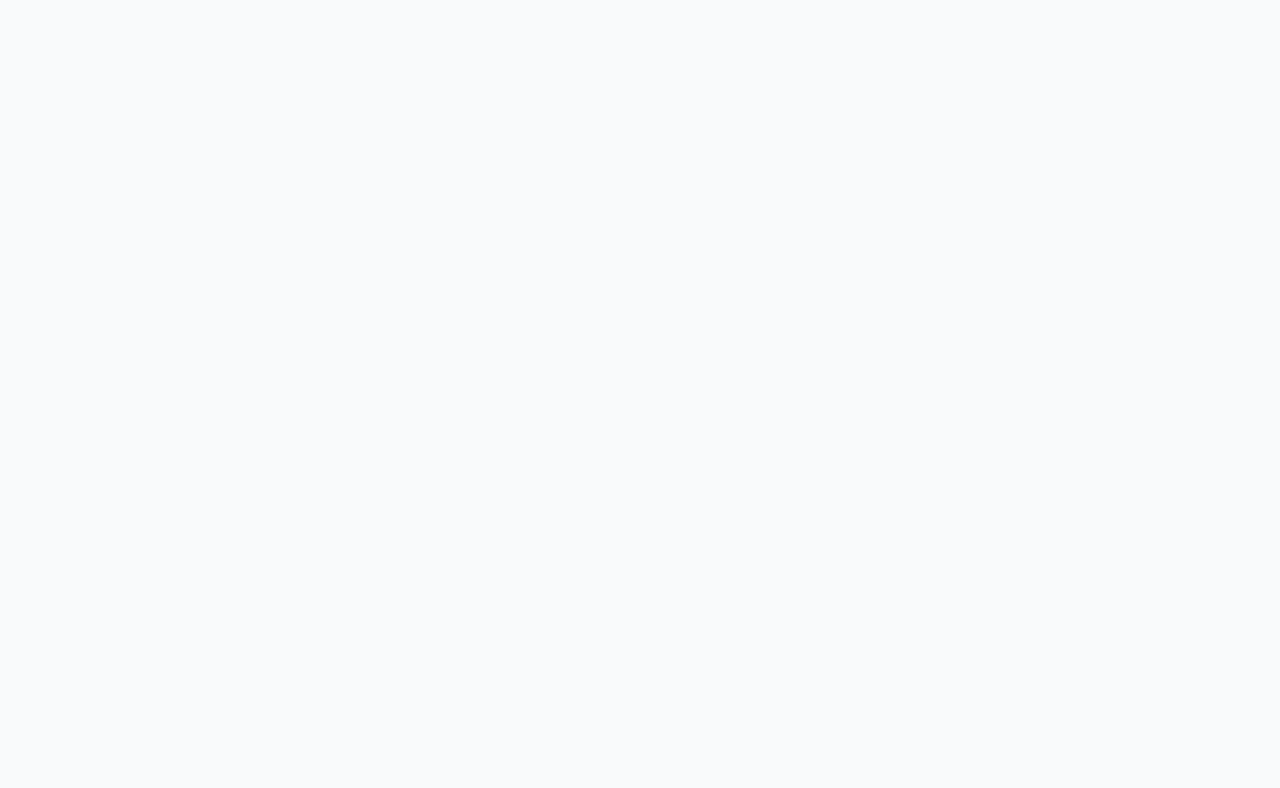
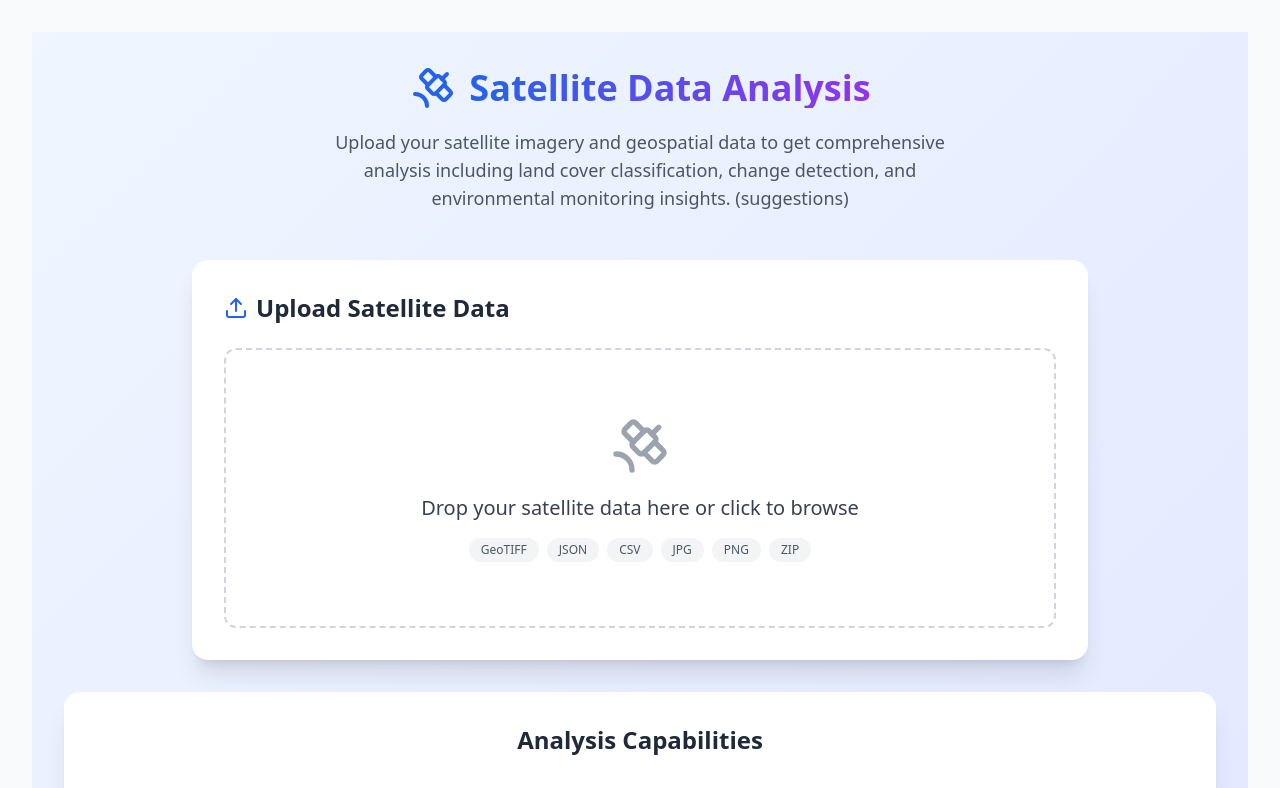
Before and after one commit to mitanshu-agr711/hwiplatform, a React (Vite) app: page /satellite in a window 1280 px wide. Before the commit this address had no page. Shown: the top 788 px of the page. Built offline with nearby package versions, Linux system fonts and the light colour scheme.

Commit message:
sat6ellite navigation

```diff
--- a/src/App.jsx
+++ b/src/App.jsx
@@ -8,6 +8,7 @@ import Social from "./pages/Social";
 import Analysis from "./pages/Analysis";
 import Geospatial from "./pages/Geospatial";
 import Admin from "./pages/admin";
+import Satellite from "./pages/satellite";
 
 
 export default function App() {
@@ -24,6 +25,7 @@ export default function App() {
             <Route path="/analysis" element={<Analysis />} />
             <Route path="/geospatial" element={<Geospatial />} />
             <Route path="/admin" element={<Admin />} />
+            <Route path="/satellite" element={<Satellite />} />
           </Routes>
         </main>
       </div>
--- a/src/components/Navbar.jsx
+++ b/src/components/Navbar.jsx
@@ -22,6 +22,8 @@ export default function Navbar() {
     { path: "/social", label: "Social Media" },
     { path: "/analysis", label: "Analysis" },
     { path: "/geospatial", label:  "Dashboard" },
+    { path: "/satellite", label:  "Satellite" },
+
   ];
 
   const handleInputChange = (e) => {
--- a/src/pages/satellite.jsx
+++ b/src/pages/satellite.jsx
@@ -290,7 +290,7 @@ export default function SatelliteAnalysis() {
                     Drop your satellite data here or click to browse
                   </p>
                   <p className="text-sm text-gray-500 mb-4">
-                    Supports: GeoTIFF, Sentinel, Landsat, JSON, CSV, ZIP (max 50MB)
+
                   </p>
                   <div className="flex flex-wrap justify-center gap-2">
                     {['GeoTIFF', 'JSON', 'CSV', 'JPG', 'PNG', 'ZIP'].map(format => (
```
